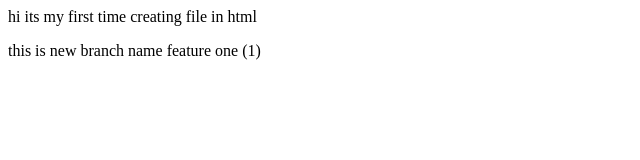
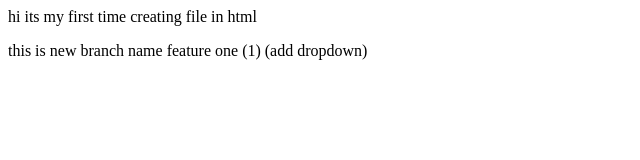
Before and after one commit to gthapa7/LocalRepo2, a plain HTML site: page index.html in a window 1280 px wide. Shown: the whole page, without its empty margins (0-640 px from the left). Drawn offline with Linux system fonts and the light colour scheme.

```diff
--- a/index.html
+++ b/index.html
@@ -1,2 +1,2 @@
 <p>hi its my first time creating file in html</p>
-<p>this is new branch name feature one (1)</p>
+<p>this is new branch name feature one (1) (add dropdown)</p>
```
